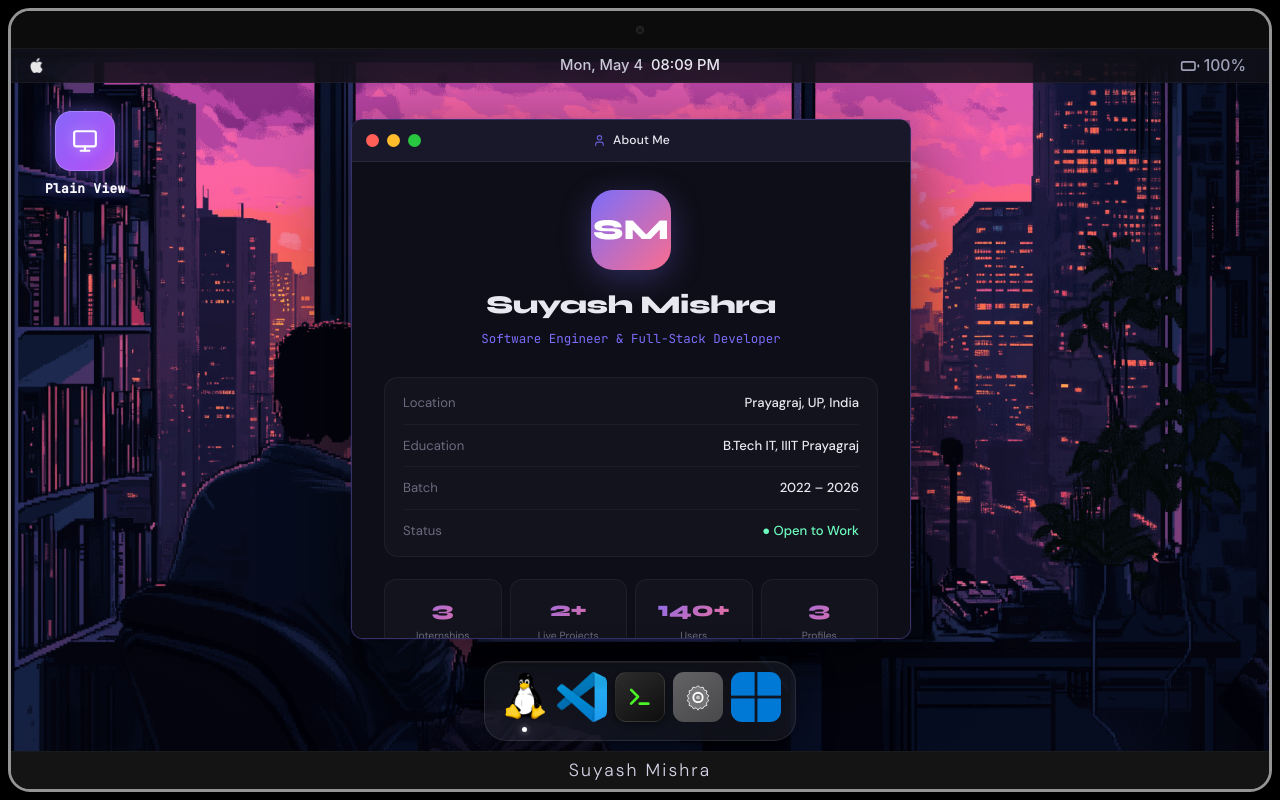
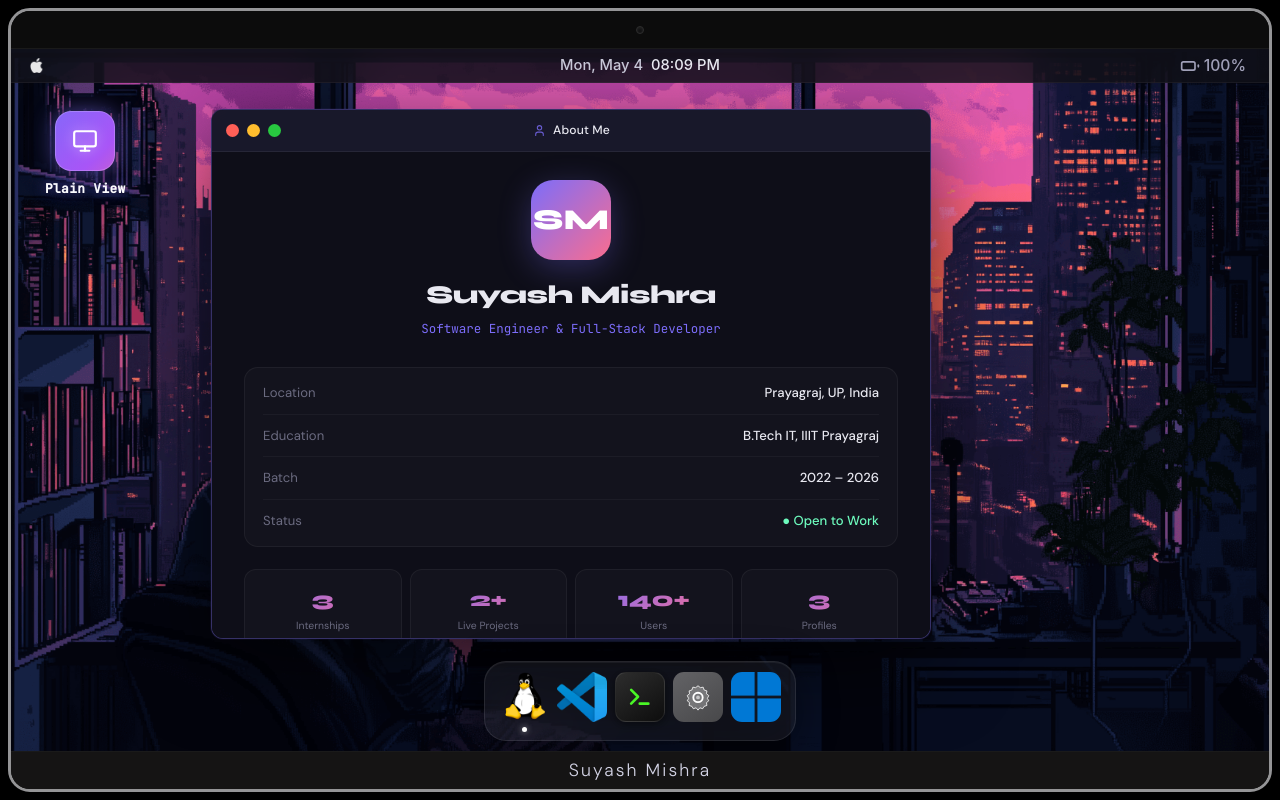
Before and after one commit to Suyash1933/portfolio, a Next.js app: page / in a window 1280 px wide. Both pictures are taken after a click on the button 524 px from the left and 697 px from the top of the page. Built offline with nearby package versions, Linux system fonts and the light colour scheme.

Commit message:
fix : some things

```diff
--- a/components/Experience.js
+++ b/components/Experience.js
@@ -9,15 +9,16 @@ const experiences = [
     period: 'Remote',
     type: 'Full-Stack',
     color: '#00d9ff',
-    tech: ['Next.js', 'Python', 'FastAPI', 'PostgreSQL', 'AI-scribe'],
+    tech: ['Next.js', 'Python', 'FastAPI', 'PostgreSQL', 'AWS Lambda', 'Cognito', 'S3', 'Razorpay'],
     description:
-      'Worked on a healthcare SaaS platform powering AI-driven clinical workflows for clinics and hospitals. Owned the feature flag infrastructure end-to-end — from database schema design to middleware enforcement — enabling the platform to serve both free-tier and premium customers across hybrid and cloud deployments.',
+      'Built core modules of Kaagazy EMR — a full-stack clinical platform for Indian clinics featuring AI Scribe, Razorpay billing, role-aware onboarding, and defence-in-depth credential gating, deployed serverless on AWS.',
     points: [
-      'Built a feature flag system in FastAPI for hybrid and cloud deployments, enabling controlled access to premium features across multiple clinics and healthcare environments.',
-      'Designed and implemented database schema with Alembic migrations to efficiently manage feature entitlements in a scalable and production-ready multi-tenant architecture.',
-      'Developed decorator-based middleware to enforce feature access with proper HTTP responses and admin APIs for dynamic feature flag management and secure access control.',
-      'Integrated and debugged Google OAuth using AWS Cognito, ensuring seamless authentication flows while resolving staging configuration issues and improving login reliability.',
-      'Connected frontend with backend APIs, resolved CORS and routing problems, and implemented smoke tests to ensure reliable end-to-end system validation and stability.',
+      'Developed AI Scribe pipeline that captures live doctor-patient conversations, transcribes in real-time, and auto-generates structured SOAP notes, diagnoses, and prescriptions — reducing documentation to under 90 seconds.',
+      'Integrated Razorpay billing with trial activation (₹1), monthly/annual subscriptions (Kaagazy/Kaagazy+), per-use AI credits, and GST-compliant invoicing with webhook-driven lifecycle management.',
+      'Built role-aware onboarding — Admins provision clinics with compliance docs (GST, incorporation); Doctors upload KYC (NMC, Aadhaar) — with a smart deduplication layer that cross-references clinic and personal KYC to eliminate redundant uploads.',
+      'Implemented credential gate enforcing defence-in-depth: clinical writes locked behind PlatformAdmin-verified documents, not self-asserted role labels.',
+      'Deployed serverless on AWS Lambda via Mangum with API Gateway stage separation (dev/staging/prod), Cognito JWT auth with role claims, and S3 presigned URLs for secure, time-limited document access.',
+      'Architected multi-tenant data isolation on RDS PostgreSQL with master-registry separation for cross-tenant platform operations like KYC review and billing reconciliation.',
     ],
   },
   // {
--- a/components/Skills.js
+++ b/components/Skills.js
@@ -13,7 +13,7 @@ const skillGroups = [
     category: 'Frameworks & Libraries',
     icon: Globe,
     color: '#fa6d8f',
-    skills: ['React.js', 'Next.js', 'Node.js', 'Express.js', 'Tailwind CSS', 'Scikit-Learn'],
+    skills: ['React.js', 'Next.js', 'Node.js', 'Express.js', 'FastAPI', 'Tailwind CSS', 'Scikit-Learn'],
   },
   {
     category: 'Databases',
@@ -25,13 +25,13 @@ const skillGroups = [
     category: 'Tools & Platforms',
     icon: Wrench,
     color: '#fad96d',
-    skills: ['Git', 'GitHub', 'Postman', 'Vercel', 'Inngest', 'Clerk', 'WebSockets', 'REST APIs'],
+    skills: ['Git', 'GitHub', 'AWS', 'Postman', 'Vercel', 'Inngest', 'Clerk', 'WebSockets', 'REST APIs'],
   },
   {
     category: 'Core Concepts',
     icon: BookOpen,
     color: '#6db8fa',
-    skills: ['DSA', 'OOP', 'Operating Systems', 'DBMS', 'Artificial Intelligence', 'Machine Learning'],
+    skills: ['DSA', 'OOP', 'Operating Systems', 'DBMS', 'Artificial Intelligence', 'Machine Learning', 'DevOps', 'Software Architecture'],
   },
 ]
 
--- a/components/os/Desktop.js
+++ b/components/os/Desktop.js
@@ -16,8 +16,8 @@ const APP_CONFIG = [
     title: 'About Me',
     icon: User,
     color: '#7c6dfa',
-    defaultPos: { x: 340, y: 70 },
-    defaultSize: { w: 560, h: 520 },
+    defaultPos: { x: 200, y: 60 },
+    defaultSize: { w: 720, h: 530 },
     component: AboutWindow,
   },
   {
@@ -25,8 +25,8 @@ const APP_CONFIG = [
     title: 'Projects',
     icon: Code2,
     color: '#fa6d8f',
-    defaultPos: { x: 180, y: 55 },
-    defaultSize: { w: 740, h: 500 },
+    defaultPos: { x: 160, y: 50 },
+    defaultSize: { w: 820, h: 520 },
     component: ProjectsWindow,
   },
   {
@@ -34,8 +34,8 @@ const APP_CONFIG = [
     title: 'Experience',
     icon: Briefcase,
     color: '#6dfabd',
-    defaultPos: { x: 220, y: 65 },
-    defaultSize: { w: 700, h: 490 },
+    defaultPos: { x: 160, y: 50 },
+    defaultSize: { w: 820, h: 520 },
     component: ExperienceWindow,
   },
   {
@@ -43,8 +43,8 @@ const APP_CONFIG = [
     title: 'Skills & Tools',
     icon: Cpu,
     color: '#fad96d',
-    defaultPos: { x: 260, y: 50 },
-    defaultSize: { w: 660, h: 510 },
+    defaultPos: { x: 180, y: 50 },
+    defaultSize: { w: 800, h: 520 },
     component: SkillsWindow,
   },
   {
@@ -52,8 +52,8 @@ const APP_CONFIG = [
     title: 'Contact',
     icon: Mail,
     color: '#6db8fa',
-    defaultPos: { x: 400, y: 80 },
-    defaultSize: { w: 500, h: 460 },
+    defaultPos: { x: 220, y: 60 },
+    defaultSize: { w: 700, h: 500 },
     component: ContactWindow,
   },
 ]
--- a/components/os/Window.js
+++ b/components/os/Window.js
@@ -15,9 +15,11 @@ export default function Window({
   children,
 }) {
   const [pos, setPos] = useState(defaultPos)
+  const [size, setSize] = useState(defaultSize)
   const [maximized, setMaximized] = useState(false)
   const [isMobile, setIsMobile] = useState(false)
   const dragRef = useRef({ active: false, ox: 0, oy: 0 })
+  const resizeRef = useRef({ active: false, edge: null, startX: 0, startY: 0, startW: 0, startH: 0, startPosX: 0, startPosY: 0 })
   const windowRef = useRef(null)
 
   useEffect(() => {
@@ -54,6 +56,50 @@ export default function Window({
     [pos, maximized, isMobile, onFocus]
   )
 
+  const handleResizeStart = useCallback(
+    (edge) => (e) => {
+      if (maximized || isMobile) return
+      e.preventDefault()
+      e.stopPropagation()
+      onFocus?.()
+      resizeRef.current = {
+        active: true,
+        edge,
+        startX: e.clientX,
+        startY: e.clientY,
+        startW: size.w,
+        startH: size.h,
+        startPosX: pos.x,
+        startPosY: pos.y,
+      }
+
+      const onMove = (ev) => {
+        if (!resizeRef.current.active) return
+        const { edge: ed, startX, startY, startW, startH, startPosX, startPosY } = resizeRef.current
+        const dx = ev.clientX - startX
+        const dy = ev.clientY - startY
+
+        let newW = startW, newH = startH, newX = startPosX, newY = startPosY
+
+        if (ed.includes('e')) newW = Math.max(400, startW + dx)
+        if (ed.includes('w')) { newW = Math.max(400, startW - dx); newX = startPosX + (startW - newW) }
+        if (ed.includes('s')) newH = Math.max(300, startH + dy)
+        if (ed.includes('n')) { newH = Math.max(300, startH - dy); newY = startPosY + (startH - newH) }
+
+        setSize({ w: newW, h: newH })
+        setPos({ x: newX, y: newY })
+      }
+      const onUp = () => {
+        resizeRef.current.active = false
+        document.removeEventListener('mousemove', onMove)
+        document.removeEventListener('mouseup', onUp)
+      }
+      document.addEventListener('mousemove', onMove)
+      document.addEventListener('mouseup', onUp)
+    },
+    [maximized, isMobile, size, pos, onFocus]
+  )
+
   const full = isMobile || maximized
 
   const trafficLights = [
@@ -70,8 +116,8 @@ export default function Window({
         position: 'absolute',
         left: full ? 0 : pos.x,
         top: full ? 28 : pos.y,
-        width: full ? '100%' : defaultSize.w,
-        height: full ? (isMobile ? 'calc(100% - 28px - 58px)' : 'calc(100% - 28px - 76px)') : defaultSize.h,
+        width: full ? '100%' : size.w,
+        height: full ? (isMobile ? 'calc(100% - 28px - 58px)' : 'calc(100% - 28px - 76px)') : size.h,
         zIndex,
         borderRadius: full ? 0 : 12,
         background: '#111119',
@@ -224,6 +270,22 @@ export default function Window({
       >
         {children}
       </div>
+
+      {/* Resize handles — invisible edge sliders (desktop only) */}
+      {!full && !isMobile && (
+        <>
+          {/* Edges */}
+          <div onMouseDown={handleResizeStart('e')} style={{ position: 'absolute', top: 0, right: -3, width: 6, height: '100%', cursor: 'ew-resize' }} />
+          <div onMouseDown={handleResizeStart('w')} style={{ position: 'absolute', top: 0, left: -3, width: 6, height: '100%', cursor: 'ew-resize' }} />
+          <div onMouseDown={handleResizeStart('s')} style={{ position: 'absolute', bottom: -3, left: 0, width: '100%', height: 6, cursor: 'ns-resize' }} />
+          <div onMouseDown={handleResizeStart('n')} style={{ position: 'absolute', top: -3, left: 0, width: '100%', height: 6, cursor: 'ns-resize' }} />
+          {/* Corners */}
+          <div onMouseDown={handleResizeStart('se')} style={{ position: 'absolute', bottom: -4, right: -4, width: 12, height: 12, cursor: 'nwse-resize' }} />
+          <div onMouseDown={handleResizeStart('sw')} style={{ position: 'absolute', bottom: -4, left: -4, width: 12, height: 12, cursor: 'nesw-resize' }} />
+          <div onMouseDown={handleResizeStart('ne')} style={{ position: 'absolute', top: -4, right: -4, width: 12, height: 12, cursor: 'nesw-resize' }} />
+          <div onMouseDown={handleResizeStart('nw')} style={{ position: 'absolute', top: -4, left: -4, width: 12, height: 12, cursor: 'nwse-resize' }} />
+        </>
+      )}
     </div>
   )
 }
--- a/components/os/windows/ExperienceWindow.js
+++ b/components/os/windows/ExperienceWindow.js
@@ -9,15 +9,16 @@ const experiences = [
     period: 'Remote',
     type: 'Full-Stack',
     color: '#00d9ff',
-    tech: ['Next.js', 'Python', 'FastAPI', 'PostgreSQL', 'AI-scribe'],
+    tech: ['Next.js', 'Python', 'FastAPI', 'PostgreSQL', 'AWS Lambda', 'Cognito', 'S3', 'Razorpay'],
     description:
-      'Worked on a healthcare SaaS platform powering AI-driven clinical workflows. Owned the feature flag infrastructure end-to-end — from schema design to middleware enforcement — serving both free-tier and premium customers across hybrid and cloud deployments.',
+      'Built core modules of Kaagazy EMR — a full-stack clinical platform for Indian clinics featuring AI Scribe, Razorpay billing, role-aware onboarding, and defence-in-depth credential gating, deployed serverless on AWS.',
     points: [
-      'Built a feature flag system in FastAPI for hybrid and cloud deployments across clinics.',
-      'Designed database schema with Alembic migrations for multi-tenant architecture.',
-      'Developed decorator-based middleware for feature access control and admin APIs.',
-      'Integrated Google OAuth using AWS Cognito, resolving staging auth issues.',
-      'Connected frontend with backend APIs, resolved CORS/routing issues and added smoke tests.',
+      'Developed AI Scribe pipeline that captures live doctor-patient conversations, transcribes in real-time, and auto-generates structured SOAP notes, diagnoses, and prescriptions — reducing documentation to under 90 seconds.',
+      'Integrated Razorpay billing with trial activation (₹1), monthly/annual subscriptions (Kaagazy/Kaagazy+), per-use AI credits, and GST-compliant invoicing with webhook-driven lifecycle management.',
+      'Built role-aware onboarding — Admins provision clinics with compliance docs (GST, incorporation); Doctors upload KYC (NMC, Aadhaar) — with a smart deduplication layer that cross-references clinic and personal KYC to eliminate redundant uploads.',
+      'Implemented credential gate enforcing defence-in-depth: clinical writes locked behind PlatformAdmin-verified documents, not self-asserted role labels.',
+      'Deployed serverless on AWS Lambda via Mangum with API Gateway stage separation (dev/staging/prod), Cognito JWT auth with role claims, and S3 presigned URLs for secure, time-limited document access.',
+      'Architected multi-tenant data isolation on RDS PostgreSQL with master-registry separation for cross-tenant platform operations like KYC review and billing reconciliation.',
     ],
   },
   // {
--- a/components/os/windows/SkillsWindow.js
+++ b/components/os/windows/SkillsWindow.js
@@ -10,7 +10,7 @@ const skillGroups = [
   {
     category: 'Frameworks & Libraries',
     color: '#fa6d8f',
-    skills: ['React.js', 'Next.js', 'Node.js', 'Express.js', 'Tailwind CSS', 'Scikit-Learn'],
+    skills: ['React.js', 'Next.js', 'Node.js', 'Express.js', 'FastAPI', 'Tailwind CSS', 'Scikit-Learn'],
   },
   {
     category: 'Databases',
@@ -20,22 +20,13 @@ const skillGroups = [
   {
     category: 'Tools & Platforms',
     color: '#fad96d',
-    skills: ['Git', 'GitHub', 'Postman', 'Vercel', 'Inngest', 'Clerk', 'WebSockets', 'REST APIs'],
+    skills: ['Git', 'GitHub', 'AWS', 'Postman', 'Vercel', 'Inngest', 'Clerk', 'WebSockets', 'REST APIs'],
   },
   {
     category: 'Core Concepts',
     color: '#6db8fa',
-    skills: ['DSA', 'OOP', 'Operating Systems', 'DBMS', 'AI', 'Machine Learning'],
+    skills: ['DSA', 'OOP', 'Operating Systems', 'DBMS', 'AI', 'Machine Learning', 'DevOps', 'Software Architecture'],
   },
-]
-
-const proficiency = [
-  { skill: 'React / Next.js', level: 90, color: '#7c6dfa' },
-  { skill: 'Node.js / Express', level: 85, color: '#6dfabd' },
-  { skill: 'Java', level: 80, color: '#fa6d8f' },
-  { skill: 'Python / ML', level: 75, color: '#fad96d' },
-  { skill: 'DSA & Algorithms', level: 82, color: '#6db8fa' },
-  { skill: 'Databases (SQL/NoSQL)', level: 80, color: '#ff9f43' },
 ]
 
 const codingProfiles = [
@@ -105,74 +96,6 @@ export default function SkillsWindow() {
         ))}
       </div>
 
-      {/* Proficiency bars */}
-      <div
-        style={{
-          fontFamily: "'JetBrains Mono', monospace",
-          fontSize: '0.62rem',
-          color: '#6b6b80',
-          letterSpacing: '0.08em',
-          textTransform: 'uppercase',
-          marginBottom: 12,
-        }}
-      >
-        Proficiency
-      </div>
-
-      <div
-        style={{
-          background: 'rgba(255,255,255,0.025)',
-          border: '1px solid rgba(255,255,255,0.05)',
-          borderRadius: 12,
-          padding: '18px 20px',
-          marginBottom: 28,
-        }}
-      >
-        <div style={{ display: 'flex', flexDirection: 'column', gap: 14 }}>
-          {proficiency.map(({ skill, level, color }) => (
-            <div key={skill}>
-              <div
-                style={{
-                  display: 'flex',
-                  justifyContent: 'space-between',
-                  alignItems: 'center',
-                  marginBottom: 6,
-                }}
-              >
-                <span style={{ fontSize: '0.8rem', color: '#c0c0d0' }}>{skill}</span>
-                <span
-                  style={{
-                    fontFamily: "'JetBrains Mono', monospace",
-                    fontSize: '0.7rem',
-                    color,
-                  }}
-                >
-                  {level}%
-                </span>
-              </div>
-              <div
-                style={{
-                  height: 4,
-                  background: 'rgba(255,255,255,0.06)',
-                  borderRadius: 2,
-                  overflow: 'hidden',
-                }}
-              >
-                <div
-                  style={{
-                    height: '100%',
-                    width: `${level}%`,
-                    borderRadius: 2,
-                    background: `linear-gradient(90deg, ${color}, ${color}90)`,
-                    transition: 'width 1s ease',
-                  }}
-                />
-              </div>
-            </div>
-          ))}
-        </div>
-      </div>
-
       {/* Coding Profiles */}
       <div
         style={{
```
